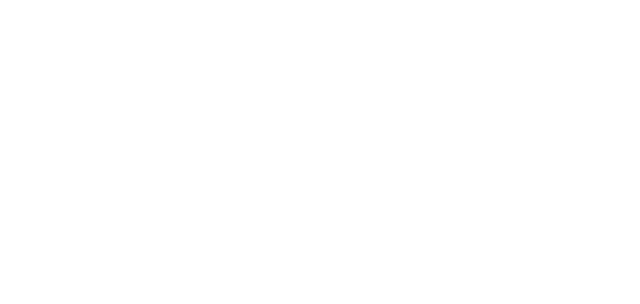
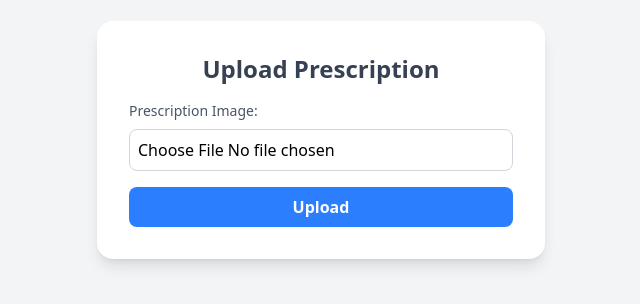
Before and after one commit to httpsvarad/Pill-Sync, a React (Vite) app in the folder client/: page / in a window 1280 px wide. Before the commit this address had no page. Shown: the part 260-564 px from the top of the page, without its empty margins (319-959 px from the left). Built offline with nearby package versions, Linux system fonts and the light colour scheme.

Commit message:
Prescription Feature Added

```diff
--- /dev/null
+++ b/client/components/UploadPrescription.jsx
@@ -0,0 +1,105 @@
+import React, { useState } from "react";
+import axios from "axios";
+import useStore from "../store/useStore";
+
+const PrescriptionUploader = () => {
+  const [image, setImage] = useState(null);
+  const [statusMessage, setStatusMessage] = useState("");
+  const [isUploading, setIsUploading] = useState(false);
+
+  const { user } = useStore();
+  const userId = user?._id;
+
+  const handleImageChange = (event) => {
+    const file = event.target.files[0];
+    if (file) {
+      const reader = new FileReader();
+      reader.onloadend = () => {
+        setImage(reader.result);
+      };
+      reader.readAsDataURL(file);
+    }
+  };
+
+
+  const handleSubmit = async (event) => {
+    event.preventDefault();
+
+    if (!userId) {
+      setStatusMessage("User not logged in. Please log in to upload prescriptions.");
+      return;
+    }
+
+    if (!image) {
+      setStatusMessage("Please select an image to upload.");
+      return;
+    }
+
+    setStatusMessage("");
+    setIsUploading(true);
+
+    try {
+      const response = await axios.post("http://localhost:5000/api/auth/upload", {
+        userId,
+        image,
+      });
+
+      if (response.data.success) {
+        setStatusMessage("Prescription uploaded successfully!");
+      } else {
+        setStatusMessage("Failed to upload prescription: " + response.data.message);
+      }
+    } catch (error) {
+      console.error("Error uploading prescription:", error);
+      setStatusMessage("An error occurred while uploading the prescription. Please try again.");
+    } finally {
+      setIsUploading(false);
+    }
+  };
+
+  return (
+    <div className="flex flex-col items-center justify-center min-h-screen bg-gray-100">
+      <div className="bg-white shadow-lg rounded-2xl p-8 w-full max-w-md">
+        <h2 className="text-2xl font-bold text-gray-700 mb-4 text-center">Upload Prescription</h2>
+        <form onSubmit={handleSubmit}>
+          <div className="mb-4">
+            <label
+              htmlFor="image"
+              className="block text-sm font-medium text-gray-600 mb-2"
+            >
+              Prescription Image:
+            </label>
+            <input
+              type="file"
+              id="image"
+              accept="image/*"
+              onChange={handleImageChange}
+              className="w-full p-2 border border-gray-300 rounded-lg focus:outline-none focus:ring-2 focus:ring-blue-400"
+              required
+            />
+          </div>
+          <button
+            type="submit"
+            className={`w-full py-2 px-4 rounded-lg text-white font-semibold transition ${
+              isUploading ? "bg-gray-400 cursor-not-allowed" : "bg-blue-500 hover:bg-blue-600"
+            }`}
+            disabled={isUploading}
+          >
+            {isUploading ? "Uploading..." : "Upload"}
+          </button>
+        </form>
+        {statusMessage && (
+          <p
+            className={`mt-4 text-sm text-center ${
+              isUploading ? "text-gray-600" : "text-red-500"
+            }`}
+          >
+            {statusMessage}
+          </p>
+        )}
+      </div>
+    </div>
+  );
+};
+
+export default PrescriptionUploader;
--- /dev/null
+++ b/client/pages/Home.jsx
@@ -0,0 +1,12 @@
+import React from 'react'
+import UploadPrescription from '../components/UploadPrescription'
+
+const Home = () => {
+  return (
+    <div>
+        <UploadPrescription />
+    </div>
+  )
+}
+
+export default Home
--- a/client/src/App.jsx
+++ b/client/src/App.jsx
@@ -2,12 +2,13 @@ import React from 'react'
 import { Route, Routes } from 'react-router-dom'
 import LoginPage from '../pages/LoginPage'
 import SignUpPage from '../pages/SignUpPage'
+import Home from '../pages/Home'
 
 const App = () => {
   return (
     <div>
       <Routes>
-        {/* <Route path="/" element={<Home />} /> */}
+        <Route path="/" element={<Home />} />
         <Route path="/login" element={<LoginPage />} />
         <Route path="/register" element={<SignUpPage />} />
       </Routes>
--- a/client/store/useStore.js
+++ b/client/store/useStore.js
@@ -24,7 +24,7 @@ const useStore = create((set) => ({
         set({ loading: true, message: null });
         try {
             const response = await axios.post(`${BASE_URL}/login`, { email, password });
-            set({ user: response.data, loading: false });
+            set({ user: response.data.user, loading: false });
 
         } catch (error) {
             set({ message: "Invalid Credentials", loading: false });
```
Also changed, not shown: 1 other file (tests, documents, lock files or other folders).
